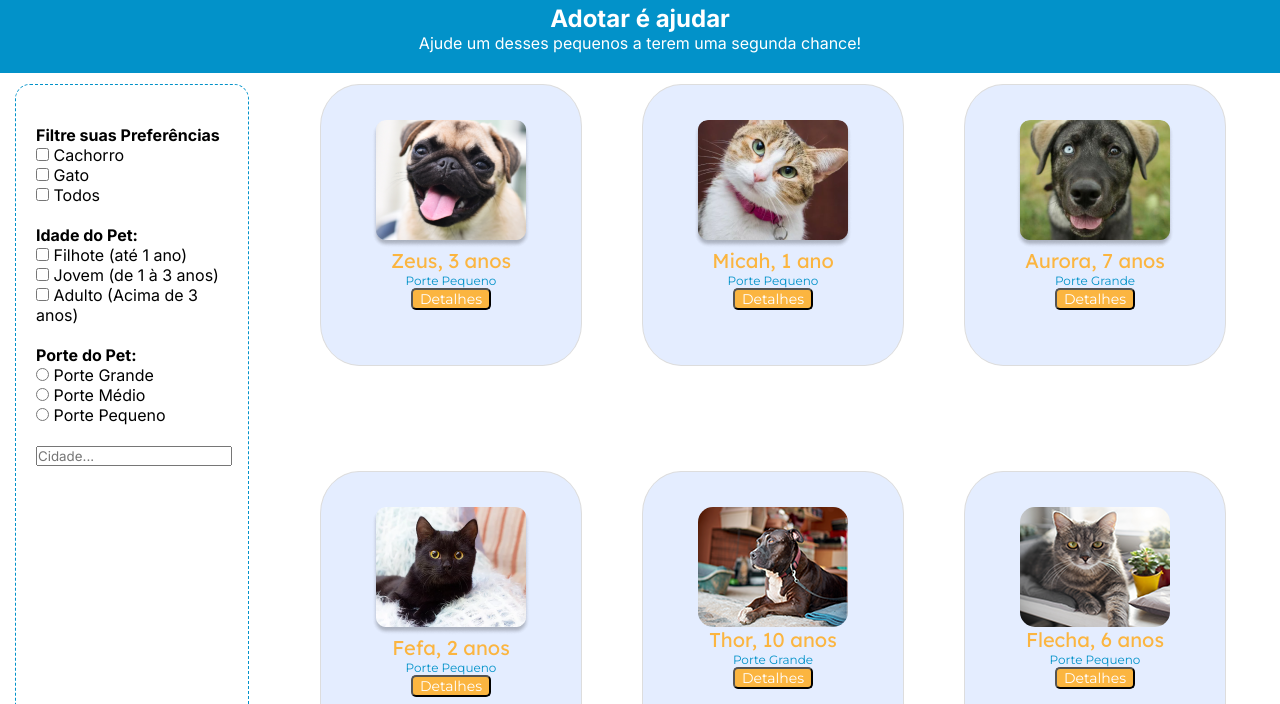
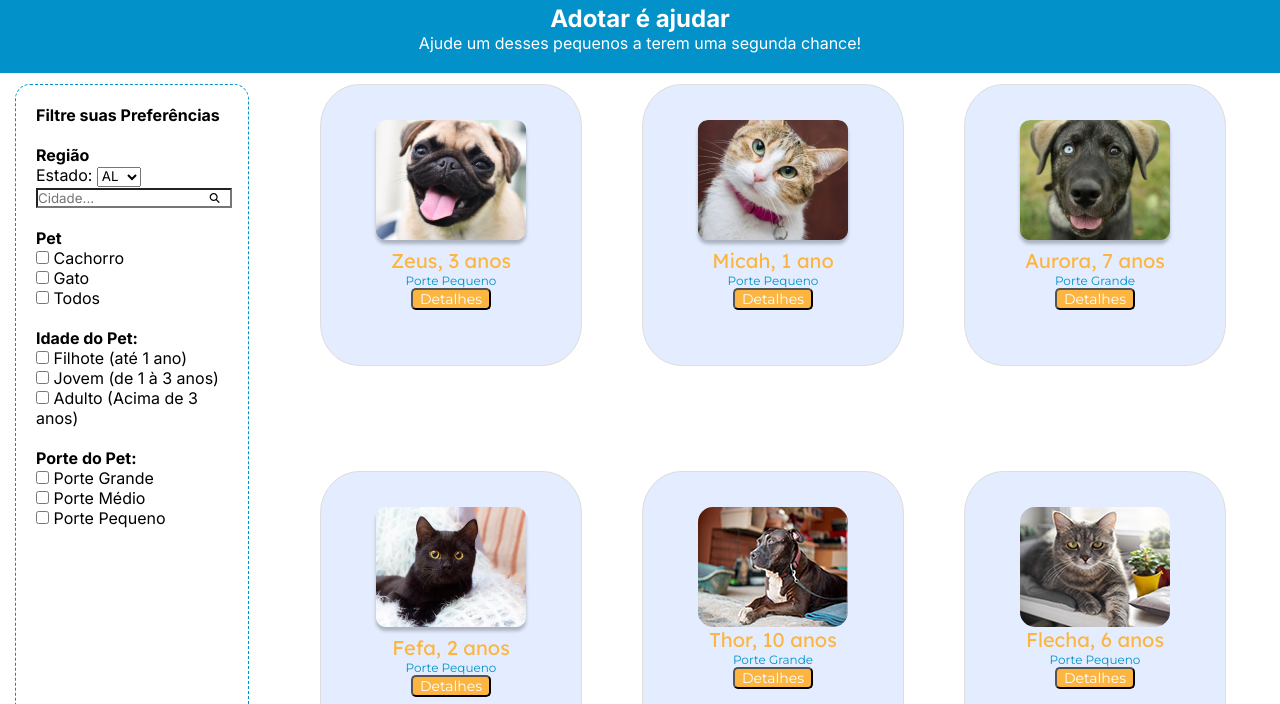
Before and after one commit to brunagiammelaro/sprint2-proz, a plain HTML site: page Página - HTML/Adote.html in a window 1280 px wide. Shown: the part 96-800 px from the top of the page. Drawn offline with Linux system fonts and the light colour scheme.

Commit message:
Update Adote

```diff
--- a/Página - HTML/Adote.html
+++ b/Página - HTML/Adote.html
@@ -35,8 +35,39 @@
 				<p>Ajude um desses pequenos a terem uma segunda chance!</p>
 			</div>
 			<div id="filtro">
+				<p><b>Filtre suas Preferências</b></p><br>
+				<p><b>Região</b></p>
+				<label>Estado: <select name="regiao">
+					<option value="AL">AL</option>
+					<option value="AP">AM</option>
+					<option value="AM">AM</option>
+					<option value="BA">BA</option>
+					<option value="CE">CE</option>
+					<option value="DF">DF</option>
+					<option value="ES">ES</option>
+					<option value="GO">GO</option>
+					<option value="MA">MA</option>
+					<option value="MT">MT</option>
+					<option value="MS">MS</option>
+					<option value="MG">MG</option>
+					<option value="PA">PA</option>
+					<option value="PB">PB</option>
+					<option value="PR">PR</option>
+					<option value="PE">PE</option>
+					<option value="PI">PI</option>
+					<option value="RJ">RJ</option>
+					<option value="RN">RN</option>
+					<option value="RS">RS</option>
+					<option value="RO">RO</option>
+					<option value="RR">RR</option>
+					<option value="SC">SC</option>
+					<option value="SE">SE</option>
+					<option value="TO">TO</option>
+				</select></label>
+				<label><input type="search" placeholder="Cidade..." class="input-icon"></label><br>
+
 				<br>
-				<p><b>Filtre suas Preferências</b></p>
+				<p><b>Pet</b></p>
             	<label for="cachorro"><input type="checkbox"> Cachorro</label><br>
             	<label for="gato"><input type="checkbox"> Gato</label><br>
 				<label for="todos"><input type="checkbox"> Todos</label><br>
@@ -49,12 +80,11 @@
 
 				<br>
 				<p><b>Porte do Pet:</b></p>
-				<label for="grande"><input name="porte" type="radio"> Porte Grande</label><br>
-				<label for="medio"><input name="porte" type="radio"> Porte Médio</label><br>
-				<label for="pequeno"><input name="porte" type="radio"> Porte Pequeno</label><br>
+				<label for="grande"><input type="checkbox"> Porte Grande</label><br>
+				<label for="medio"><input type="checkbox"> Porte Médio</label><br>
+				<label for="pequeno"><input type="checkbox"> Porte Pequeno</label><br>
 
 				<br>
-				<label><input type="search" placeholder="Cidade..." class="input-icon"></label>
 			</div>
 
 			<div id="perfis">
--- a/Página - HTML/styles/adote.css
+++ b/Página - HTML/styles/adote.css
@@ -98,3 +98,9 @@ main {
     flex-direction: column;
     align-items: center; /* Centralizar itens horizontalmente */
     text-align: center; /* Centralizar texto horizontalmente */}
+
+.input-icon{
+    background-image: url(../Assets/Images/adoteImages/Search_Icon.svg);
+    background-repeat: no-repeat;
+    background-position: calc(100% - 10px);
+}
```
